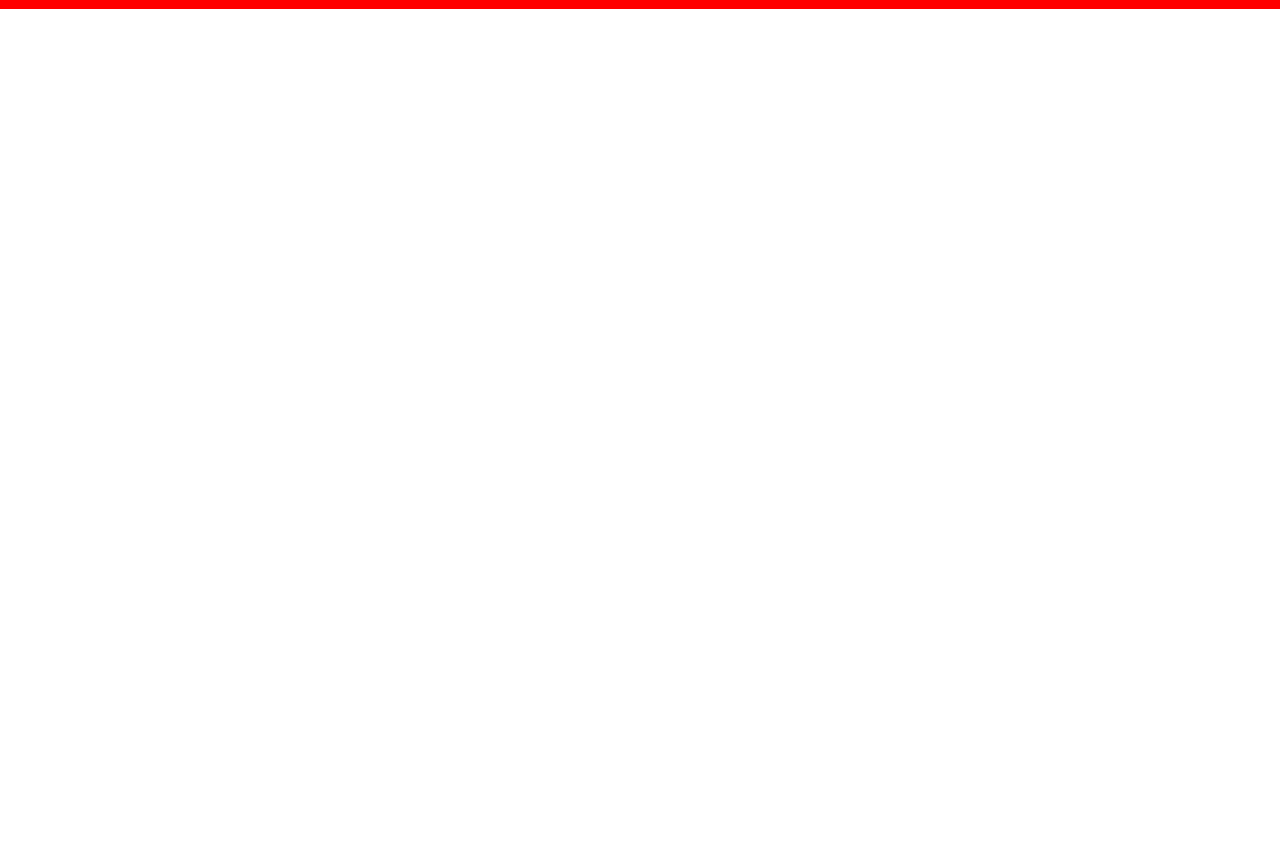
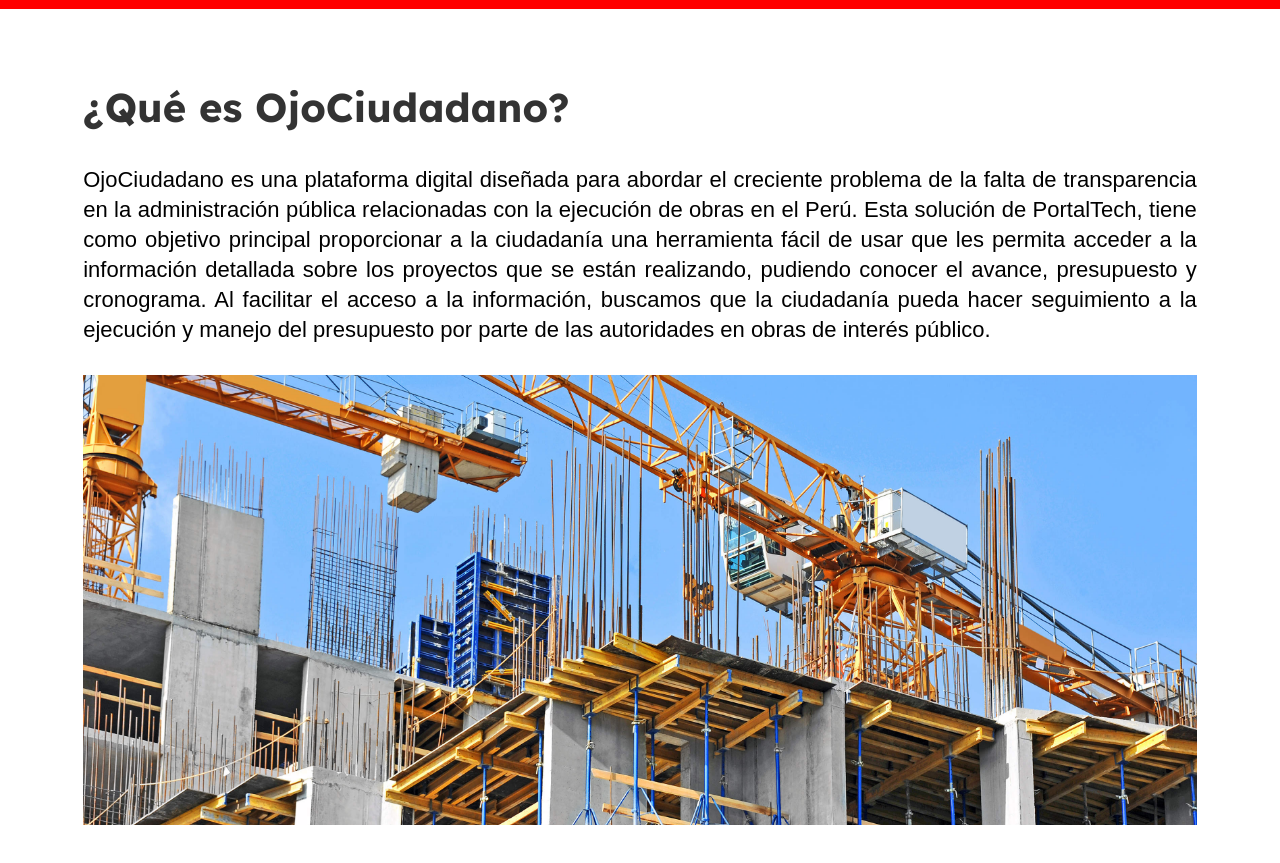
Before and after one commit to DilanAnton/Landing-Page-OjoCiudadano, a plain HTML site: page PantQueEs.html in a window 1280 px wide. Shown: the part 91-954 px from the top of the page. Before the commit the page ends 800 px from the top, so only its background shows below. Drawn offline with Linux system fonts and the light colour scheme; a web font is replaced by a local one.

Commit message:
Implementación Pantalla Que Es OjoCiudadano

```diff
--- a/PantQueEs.html
+++ b/PantQueEs.html
@@ -58,3 +58,11 @@
             </div>
         </div>
     </nav>
+    <!--___________________________________________________¿Que es OjoCiudadano?___________________________________________________-->
+    <section class="GobiernosRegionales">
+        <div class="GobReg-container">
+            <h1>¿Qué es OjoCiudadano?</h1>
+            <p>OjoCiudadano es una plataforma digital diseñada para abordar el creciente problema de la falta de transparencia en la administración pública relacionadas con la ejecución de obras en el Perú. Esta solución de PortalTech, tiene como objetivo principal proporcionar a la ciudadanía una herramienta fácil de usar que les permita acceder a la información detallada sobre los proyectos que se están realizando, pudiendo conocer el avance, presupuesto y cronograma. Al facilitar el acceso a la información, buscamos que la ciudadanía pueda hacer seguimiento a la ejecución y manejo del presupuesto por parte de las autoridades en obras de interés público.</p>
+        </div>
+        <img src="img/ImagenQueEsOjoCiudadano.jpg" alt="Construcción en progreso">
+    </section>
--- a/StylesPantQueEs.css
+++ b/StylesPantQueEs.css
@@ -172,3 +172,36 @@ body {
     font-size: 28px;
     color: #8c8c8c;
 }
+/*______________________________________________________________¿Que es OjoCiudadano?______________________________________________________________*/
+/* Contenido en fila */
+.GobiernosRegionales {
+    align-items: center;
+    padding: 140px 6.5% 80px 6.5%;
+}
+
+/* Título */
+.GobReg-container h1 {
+    font-family: "Lexend", sans-serif;
+    font-size: 40px;
+    color: #333;
+}
+/* Párrafo */
+.GobReg-container p {
+    font-family: sans-serif;
+    text-align: justify;
+    line-height: 30px;
+    font-size: 22px;
+}
+
+/* Imagen */
+.GobiernosRegionales img {
+    object-fit: cover;
+    background-position: center;
+    background-size:cover;
+    height: 450px;
+    width: 100%;
+    justify-content: center;
+    align-items: center;
+    display: flex;
+    margin-top: 30px;
+}
```
